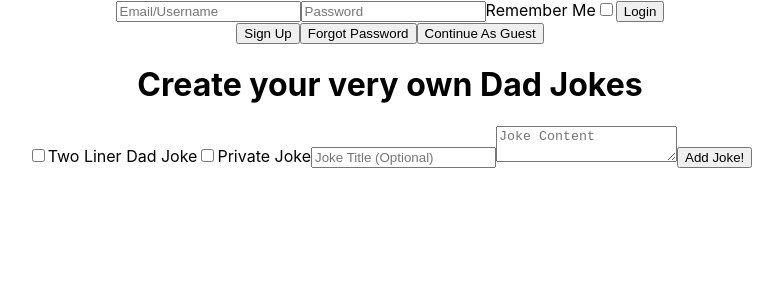
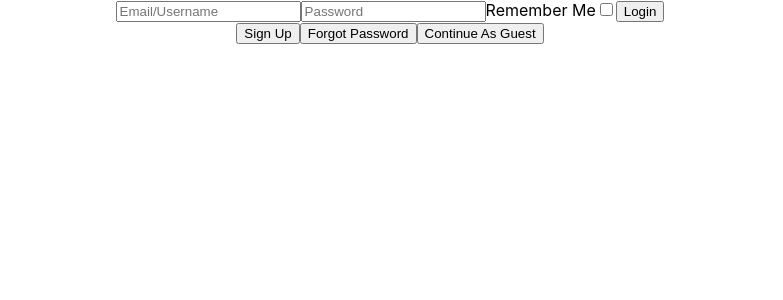
Before and after one commit to pt7-dad-jokes/frontend, a React (Create React App) app: page / in a window 1280 px wide. Shown: the top 300 px of the page, without its empty margins (250-1033 px from the left). Built offline with nearby package versions, Linux system fonts and the light colour scheme.

Commit message:
Removed my add joeks form from app.js

```diff
--- a/src/App.js
+++ b/src/App.js
@@ -2,7 +2,7 @@ import React, { useState } from "react";
 import "./App.css";
 import WelcomForms from "./components/WelcomeForms";
 import ProfilePage from "./components/ProfilePage";
-import AddJokeForm from "./components/AddJokeForm";
+
 
 function App() {
   const [loggedIn, setLoggedIn] = useState(localStorage.getItem("token"));
@@ -14,7 +14,6 @@ function App() {
       ) : (
         <WelcomForms setLoggedIn={setLoggedIn} />
       )}
-<AddJokeForm/>
 
     </div>
   );
```
